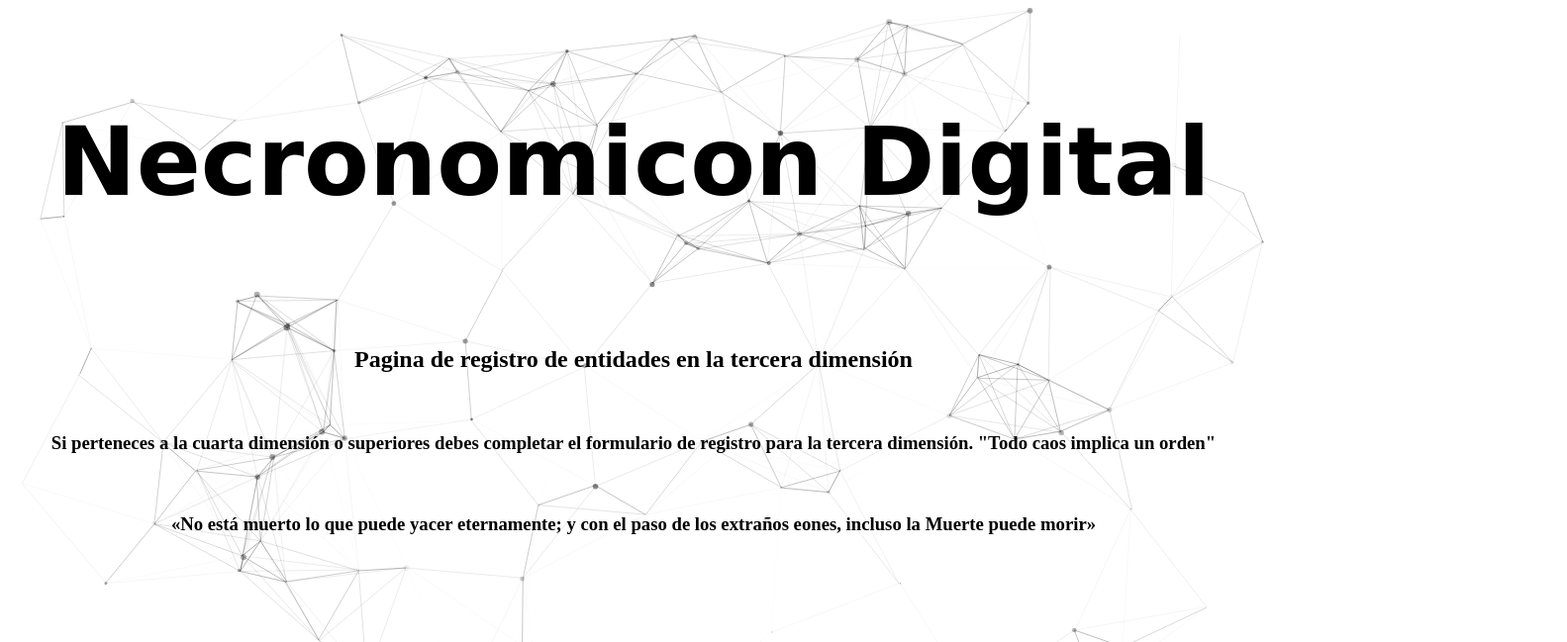
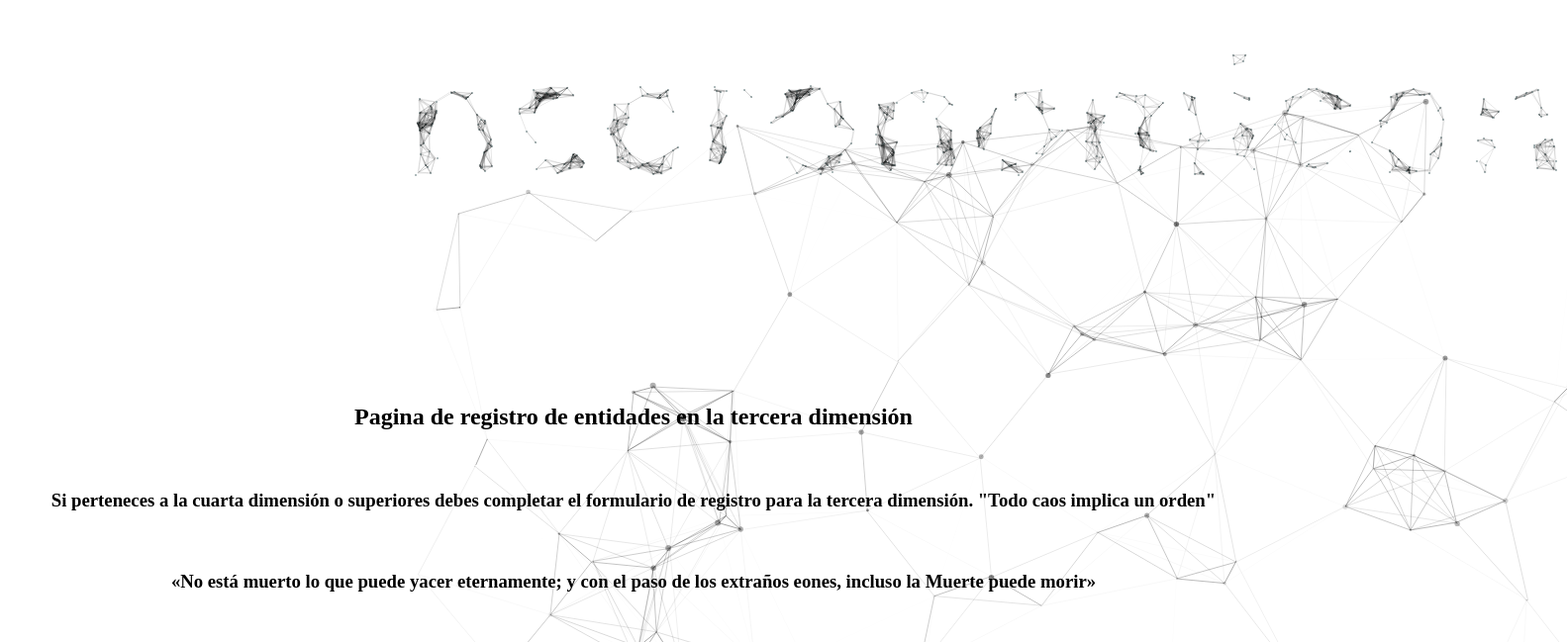
Before and after one commit to HLD91/lovecraft, a plain HTML site: page index.html in a window 1280 px wide. Shown: the top 649 px of the page at 99% size, 1583 px wide, since content can reach past the window. Drawn offline with Linux system fonts and the light colour scheme; a web font is replaced by a local one.

Commit message:
titulazo

```diff
--- a/app.js
+++ b/app.js
@@ -110,3 +110,123 @@
     "retina_detect": true
   }
   )
+
+  var c = document.getElementById("myCanvas");
+var ctx = c.getContext("2d");
+var mask;
+
+var pointCount = 500;
+var str = "necronomicon";
+var fontStr = "bold 128pt Helvetica Neue, Helvetica, Arial, sans-serif";
+
+ctx.font = fontStr;
+ctx.textAlign = "center";
+c.width = ctx.measureText(str).width;
+c.height = 128; // Set to font size
+
+var whitePixels = [];
+var points = [];
+var point = function(x,y,vx,vy){
+  this.x = x;
+  this.y = y;
+  this.vx = vx || 1;
+  this.vy = vy || 1;
+}
+point.prototype.update = function() {
+  ctx.beginPath();
+  ctx.fillStyle = "#95a5a6";
+  ctx.arc(this.x,this.y,1,0,2*Math.PI);
+  ctx.fill();
+  ctx.closePath();
+
+  // Change direction if running into black pixel
+  if (this.x+this.vx >= c.width || this.x+this.vx < 0 || mask.data[coordsToI(this.x+this.vx, this.y, mask.width)] != 255) {
+    this.vx *= -1;
+    this.x += this.vx*2;
+  }
+  if (this.y+this.vy >= c.height || this.y+this.vy < 0 || mask.data[coordsToI(this.x, this.y+this.vy, mask.width)] != 255) {
+    this.vy *= -1;
+    this.y += this.vy*2;
+  }
+
+  for (var k = 0, m = points.length; k<m; k++) {
+    if (points[k]===this) continue;
+
+    var d = Math.sqrt(Math.pow(this.x-points[k].x,2)+Math.pow(this.y-points[k].y,2));
+    if (d < 5) {
+      ctx.lineWidth = .2;
+      ctx.beginPath();
+      ctx.moveTo(this.x,this.y);
+      ctx.lineTo(points[k].x,points[k].y);
+      ctx.stroke();
+    }
+    if (d < 20) {
+      ctx.lineWidth = .1;
+      ctx.beginPath();
+      ctx.moveTo(this.x,this.y);
+      ctx.lineTo(points[k].x,points[k].y);
+      ctx.stroke();
+    }
+  }
+
+  this.x += this.vx;
+  this.y += this.vy;
+}
+
+function loop() {
+  ctx.clearRect(0,0,c.width,c.height);
+  for (var k = 0, m = points.length; k < m; k++) {
+    points[k].update();
+  }
+}
+
+function init() {
+  // Draw text
+  ctx.beginPath();
+  ctx.fillStyle = "#000";
+  ctx.rect(0,0,c.width,c.height);
+  ctx.fill();
+  ctx.font = fontStr;
+  ctx.textAlign = "left";
+  ctx.fillStyle = "#fff";
+  ctx.fillText(str,0,c.height/2+(c.height / 2));
+  ctx.closePath();
+
+  // Save mask
+  mask = ctx.getImageData(0,0,c.width,c.height);
+
+  // Draw background
+  ctx.clearRect(0,0,c.width,c.height);
+
+  // Save all white pixels in an array
+  for (var i = 0; i < mask.data.length; i += 4) {
+    if (mask.data[i] == 255 && mask.data[i+1] == 255 && mask.data[i+2] == 255 && mask.data[i+3] == 255) {
+      whitePixels.push([iToX(i,mask.width),iToY(i,mask.width)]);
+    }
+  }
+
+  for (var k = 0; k < pointCount; k++) {
+    addPoint();
+  }
+}
+
+function addPoint() {
+  var spawn = whitePixels[Math.floor(Math.random()*whitePixels.length)];
+
+  var p = new point(spawn[0],spawn[1], Math.floor(Math.random()*2-1), Math.floor(Math.random()*2-1));
+  points.push(p);
+}
+
+function iToX(i,w) {
+  return ((i%(4*w))/4);
+}
+function iToY(i,w) {
+  return (Math.floor(i/(4*w)));
+}
+function coordsToI(x,y,w) {
+  return ((mask.width*y)+x)*4;
+
+}
+
+setInterval(loop,50);
+init();
--- a/estilos.css
+++ b/estilos.css
@@ -90,3 +90,9 @@
         width: 100%;
     }
 }
+
+canvas {
+    display:block;
+    margin: 50px 400px 200px 400px;
+
+  }
--- a/index.html
+++ b/index.html
@@ -18,15 +18,13 @@
 <body>
     <!--PARTICULAS JS-->
     <div id="particles-js"></div>
+    <canvas id="myCanvas"></canvas>
     <!--PARTICULAS JS-->
 
     <script src="JS/javas.js"></script>
 
     <section class="box">
       <section class="subtitulos" id="subtitulos">
-       <div>
-        <h1 id="titulo" name="titulo">Necronomicon Digital</h1>
-       </div>
 
        <div>
         <h2 class="h">Pagina de registro de entidades en la tercera dimensión</h2>
```
